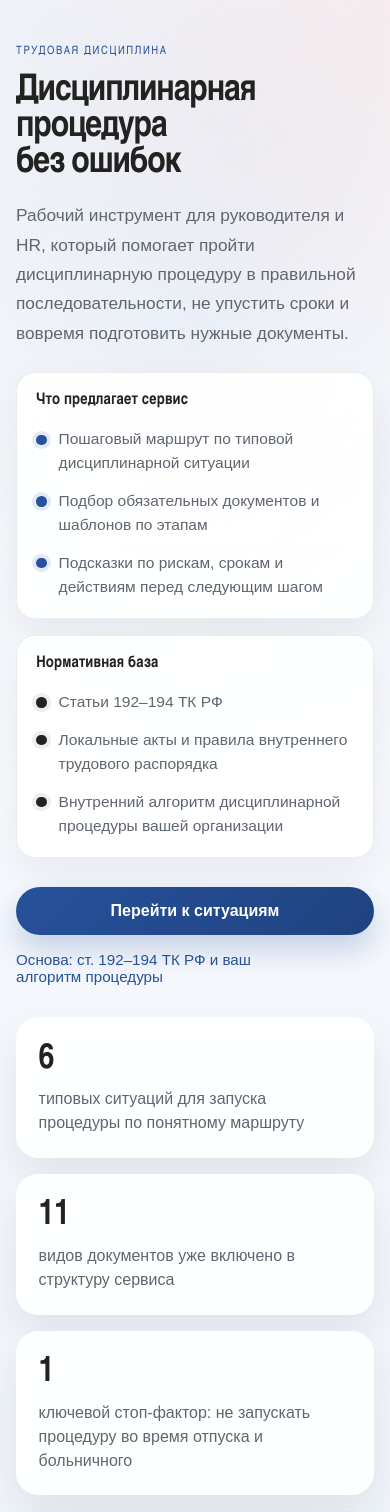
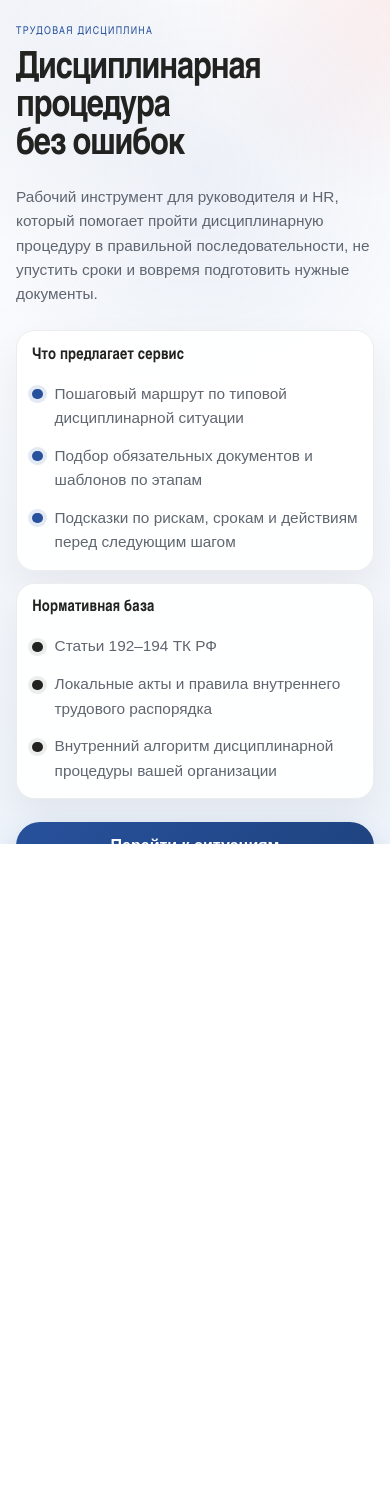
Before and after one commit to AleDuhovniy/trudruk, a React (Vite) app: page / in a window 390 px wide. Shown: the top 1512 px of the page. After the commit the page ends 844 px from the top, so only its background shows below. Built offline with nearby package versions, Linux system fonts and the light colour scheme.

Commit message:
сделал для самртфонов

```diff
--- a/src/styles.css
+++ b/src/styles.css
@@ -32,11 +32,13 @@
 
 html {
   scroll-behavior: smooth;
+  -webkit-text-size-adjust: 100%;
 }
 
 body {
   margin: 0;
   min-width: 320px;
+  overflow-x: hidden;
   font-family: var(--font-body);
   background:
     radial-gradient(circle at top left, rgba(39, 81, 156, 0.1), transparent 26%),
@@ -458,6 +460,7 @@ h4 {
 
 .workspace-progress-meta strong {
   max-width: 28ch;
+  line-height: 1.35;
 }
 
 .workspace-progress-bar {
@@ -594,6 +597,7 @@ h4 {
   font-family: var(--font-display);
   font-size: 1.2rem;
   letter-spacing: -0.02em;
+  line-height: 1.05;
 }
 
 .scenario-card p,
@@ -698,6 +702,7 @@ h4 {
   flex: 1;
   display: grid;
   gap: 1.15rem;
+  min-width: 0;
 }
 
 .sidebar-card,
@@ -940,6 +945,18 @@ h4 {
     box-shadow 0.2s ease;
 }
 
+.stepper-item > div {
+  display: grid;
+  gap: 0.25rem;
+  min-width: 0;
+}
+
+.stepper-item strong,
+.document-header strong,
+.answer-chip strong {
+  overflow-wrap: anywhere;
+}
+
 .stepper-item.is-current {
   border-color: rgba(39, 81, 156, 0.32);
   background: rgba(39, 81, 156, 0.08);
@@ -1027,6 +1044,7 @@ h4 {
   margin-top: 0.5rem;
   max-width: 60ch;
   line-height: 1.6;
+  overflow-wrap: anywhere;
 }
 
 .check-toggle {
@@ -1180,6 +1198,7 @@ h4 {
 
 .result-card strong {
   font-size: 1.2rem;
+  line-height: 1.2;
 }
 
 .final-reminder {
@@ -1268,19 +1287,223 @@ h4 {
   }
 }
 
+@media (max-width: 920px) {
+  .hero {
+    gap: 1.5rem;
+    align-items: start;
+  }
+
+  .hero-copy,
+  .hero-panel {
+    max-width: none;
+  }
+
+  .hero h1 {
+    max-width: 11ch;
+    font-size: clamp(2rem, 9vw, 3.15rem);
+  }
+
+  .hero p {
+    font-size: 1rem;
+    line-height: 1.6;
+  }
+
+  .hero-actions {
+    align-items: stretch;
+  }
+
+  .hero-note {
+    max-width: none;
+  }
+
+  .zone-bar,
+  .workspace-entry-card,
+  .catalog-preview-card {
+    padding: 0.95rem 1rem;
+    border-radius: 1.3rem;
+  }
+
+  .workspace-progress-top {
+    align-items: start;
+  }
+
+  .workspace-progress-meta {
+    text-align: left;
+  }
+
+  .scenario-card,
+  .sidebar-card,
+  .stepper-card,
+  .step-detail-card,
+  .questionnaire-card,
+  .route-outcome-card,
+  .template-tile {
+    border-radius: 1.45rem;
+  }
+}
+
 @media (max-width: 760px) {
+  .page-shell--landing {
+    max-height: 100vh;
+    overflow-y: auto;
+    -webkit-overflow-scrolling: touch;
+  }
+
   .hero,
   .layout {
-    padding-left: 1rem;
-    padding-right: 1rem;
+    padding-left: max(1rem, env(safe-area-inset-left));
+    padding-right: max(1rem, env(safe-area-inset-right));
   }
 
   .hero {
-    padding-top: 2.5rem;
+    min-height: auto;
+    padding-top: max(1.25rem, env(safe-area-inset-top));
+    padding-bottom: max(1.5rem, env(safe-area-inset-bottom));
+    gap: 1.25rem;
+    align-items: start;
+  }
+
+  .layout {
+    gap: 1.4rem;
+    padding-bottom: 3rem;
+  }
+
+  .hero h1 {
+    max-width: 10.5ch;
+    font-size: clamp(1.95rem, 10vw, 2.75rem);
+    line-height: 1.02;
+  }
+
+  .hero p,
+  .hero-info-item p,
+  .metric-card span,
+  .section-heading p,
+  .catalog-preview-card p,
+  .workspace-entry-card p,
+  .route-outcome-body p,
+  .question-head p,
+  .document-note,
+  .final-reminder p {
+    font-size: 0.96rem;
+    line-height: 1.58;
   }
 
   .hero-dashboard {
     grid-template-columns: 1fr;
+    gap: 0.8rem;
+  }
+
+  .hero-actions {
+    flex-direction: column;
+    align-items: stretch;
+  }
+
+  .hero-info-card,
+  .metric-card,
+  .catalog-preview-card,
+  .workspace-entry-card,
+  .sidebar-card,
+  .stepper-card,
+  .step-detail-card,
+  .questionnaire-card,
+  .route-outcome-card,
+  .question-block,
+  .reference-card,
+  .detail-panel,
+  .document-card,
+  .result-card,
+  .final-reminder,
+  .template-tile {
+    padding: 1rem;
+    border-radius: 1.15rem;
+  }
+
+  .zone-bar {
+    padding: 0.85rem;
+  }
+
+  .zone-steps,
+  .catalog-flow {
+    width: 100%;
+    flex-wrap: nowrap;
+    overflow-x: auto;
+    padding-bottom: 0.2rem;
+    scrollbar-width: none;
+    -ms-overflow-style: none;
+    scroll-snap-type: x proximity;
+  }
+
+  .zone-steps::-webkit-scrollbar,
+  .catalog-flow::-webkit-scrollbar {
+    display: none;
+  }
+
+  .zone-chip,
+  .flow-step {
+    flex: 0 0 auto;
+    white-space: nowrap;
+    scroll-snap-align: start;
+  }
+
+  .zone-actions {
+    width: 100%;
+    gap: 0.6rem;
+  }
+
+  .catalog-stage-layout,
+  .workspace-section,
+  .workspace-main,
+  .template-catalog {
+    gap: 1rem;
+  }
+
+  .scenario-grid {
+    gap: 0.8rem;
+  }
+
+  .scenario-card {
+    gap: 0.8rem;
+    padding: 1rem;
+    border-radius: 1.2rem;
+  }
+
+  .scenario-card h3 {
+    font-size: 1.08rem;
+  }
+
+  .scenario-card ul {
+    padding-left: 1rem;
+  }
+
+  .scenario-short,
+  .risk-pill,
+  .signal-pill,
+  .template-status,
+  .tracked-chip,
+  .pending-chip {
+    font-size: 0.74rem;
+  }
+
+  .scenario-select {
+    min-width: 0;
+    padding-inline: 0.85rem;
+    font-size: 0.82rem;
+  }
+
+  .workspace-progress-card {
+    padding: 0.9rem;
+  }
+
+  .workspace-progress-bar {
+    height: 0.7rem;
+  }
+
+  .workspace-progress-meta strong {
+    max-width: none;
+  }
+
+  .workspace-sidebar {
+    gap: 0.8rem;
   }
 
   .step-detail-header,
@@ -1310,7 +1533,8 @@ h4 {
 
   .check-toggle {
     width: 100%;
-    justify-content: center;
+    justify-content: flex-start;
+    padding: 0.85rem 0.95rem;
   }
 
   .primary-button,
@@ -1319,4 +1543,147 @@ h4 {
     width: 100%;
     justify-content: center;
   }
-}
+
+  .stepper-item {
+    padding: 0.8rem;
+    border-radius: 1rem;
+  }
+
+  .step-index {
+    width: 1.85rem;
+    height: 1.85rem;
+  }
+
+  .step-navigation-note {
+    padding: 0.85rem 0.95rem;
+  }
+
+  .step-next-button {
+    min-width: 0;
+    min-height: 3rem;
+    padding-inline: 1rem;
+  }
+
+  .law-basis {
+    flex-direction: column;
+    align-items: flex-start;
+  }
+
+  .document-guide ul,
+  .detail-panel ul,
+  .sidebar-card ul {
+    gap: 0.55rem;
+  }
+
+  .template-grid {
+    gap: 0.8rem;
+  }
+}
+
+@media (max-width: 560px) {
+  .eyebrow {
+    margin-bottom: 0.8rem;
+    font-size: 0.67rem;
+    letter-spacing: 0.12em;
+  }
+
+  .hero h1 {
+    max-width: 10ch;
+    font-size: clamp(1.8rem, 11vw, 2.35rem);
+  }
+
+  .hero-actions {
+    margin-top: 1.4rem;
+  }
+
+  .hero-info-card,
+  .metric-card,
+  .catalog-preview-card,
+  .workspace-entry-card,
+  .sidebar-card,
+  .stepper-card,
+  .step-detail-card,
+  .questionnaire-card,
+  .route-outcome-card,
+  .question-block,
+  .reference-card,
+  .detail-panel,
+  .document-card,
+  .result-card,
+  .final-reminder,
+  .template-tile {
+    padding: 0.95rem;
+  }
+
+  .metric-card strong {
+    font-size: 1.9rem;
+  }
+
+  .zone-bar,
+  .workspace-entry-card,
+  .catalog-preview-card {
+    padding: 0.8rem;
+    border-radius: 1.1rem;
+  }
+
+  .catalog-stage-header h2,
+  .workspace-entry-card h2,
+  .section-heading h2,
+  .route-outcome-top h2,
+  .step-detail-header h2 {
+    font-size: 1.24rem;
+  }
+
+  .section-heading.compact h2,
+  .section-heading.compact h3,
+  .catalog-preview-card h3,
+  .sidebar-card h2,
+  .sidebar-card h3,
+  .question-head h3,
+  .result-card strong,
+  .final-reminder strong {
+    font-size: 1.08rem;
+  }
+
+  .summary-line {
+    padding: 0.65rem 0;
+  }
+
+  .scenario-card-top,
+  .scenario-card-footer {
+    gap: 0.65rem;
+  }
+
+  .scenario-select {
+    width: 100%;
+  }
+
+  .workspace-progress-top strong {
+    font-size: 1rem;
+  }
+
+  .workspace-progress-meta strong,
+  .step-navigation-note strong {
+    font-size: 0.96rem;
+  }
+
+  .question-block,
+  .option-card {
+    padding: 0.9rem;
+  }
+
+  .step-index {
+    width: 1.75rem;
+    height: 1.75rem;
+    font-size: 0.95rem;
+  }
+
+  .check-toggle,
+  .step-navigation-note {
+    padding: 0.8rem 0.9rem;
+  }
+
+  .download-link {
+    min-height: 2.9rem;
+  }
+}
```
